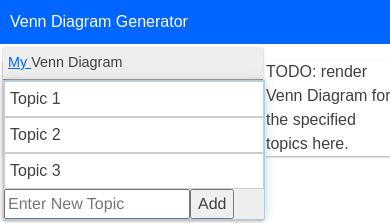
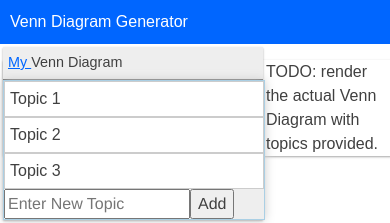
Before and after one commit to RandomFractals/venn-diagram-generator, an Angular app: page / in a window 390 px wide. Shown: the top 223 px of the page. Built offline with nearby package versions, Linux system fonts and the light colour scheme.

Commit message:
obligatory screen pic prior to proper responsive 2 cols UI layout switch

```diff
--- a/src/app/venn-diagram/venn-diagram.component.html
+++ b/src/app/venn-diagram/venn-diagram.component.html
@@ -1,3 +1,3 @@
 <main id="diagram-view" class="main-content diagram card container">
-  <p>TODO: render Venn Diagram for the specified topics here.</p>
+  <p>TODO: render the actual Venn Diagram with topics provided.</p>
 </main>
```
Also changed, not shown: screens/VennDiagram2ColsPrior.png (added), 7 other files (tests, documents, lock files or other folders).
